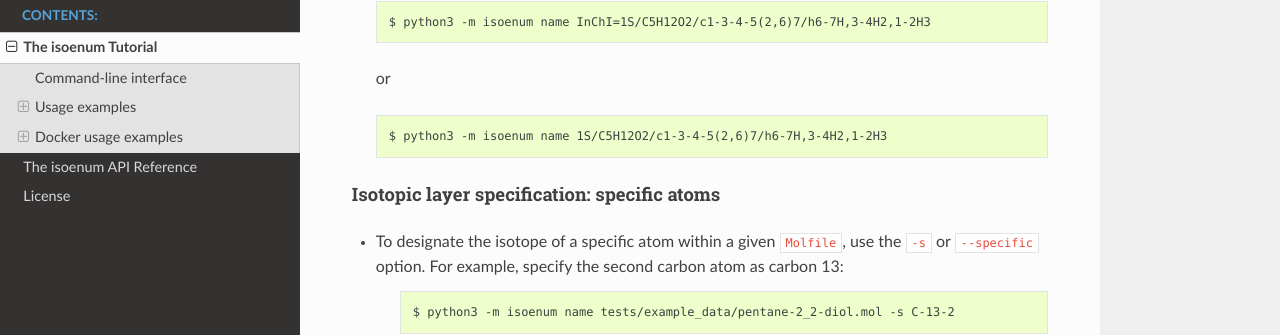
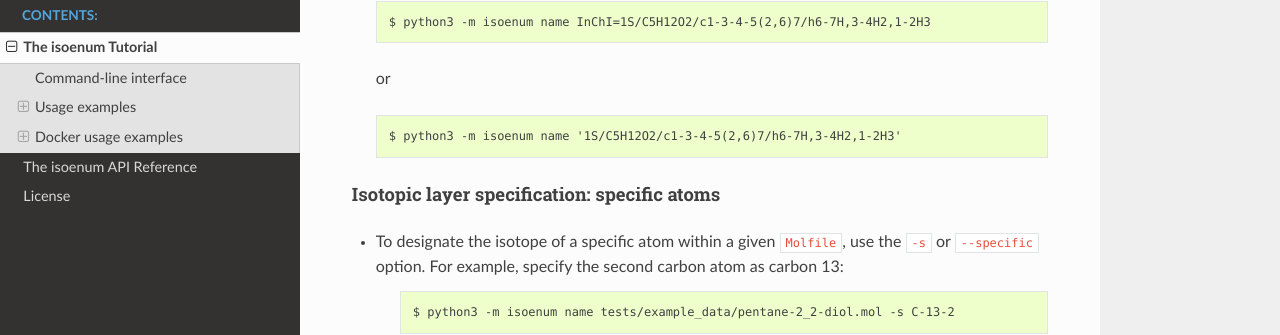
Before and after one commit to MoseleyBioinformaticsLab/isoenum, a Sphinx documentation site: the page built from docs/tutorial.rst, in a window 1280 px wide and 900 px high, scrolled down 2663 px. Shown: the part 131-466 px from the top of the window. Built offline with Sphinx 7.4.7 and the Read the Docs theme 2.0.0, drawn with Linux system fonts in a browser that asks for light colours.

Commit message:
Fixed missing quotes around InChI string.

```diff
--- a/docs/tutorial.rst
+++ b/docs/tutorial.rst
@@ -160,7 +160,7 @@ which is file or string with information required to create isotopically-resolve
 
    .. code-block:: none
 
-      $ python3 -m isoenum name 1S/C5H12O2/c1-3-4-5(2,6)7/h6-7H,3-4H2,1-2H3
+      $ python3 -m isoenum name '1S/C5H12O2/c1-3-4-5(2,6)7/h6-7H,3-4H2,1-2H3'
 
 
 Isotopic layer specification: specific atoms
```
